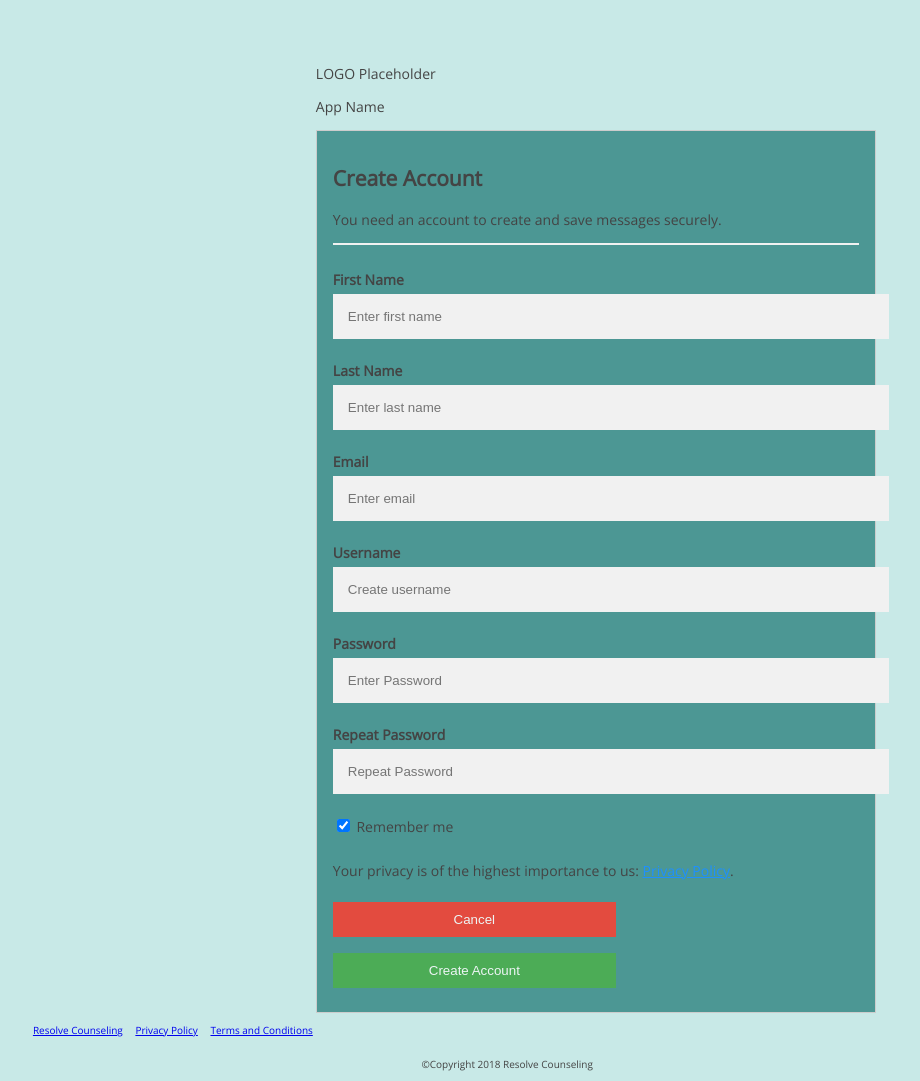
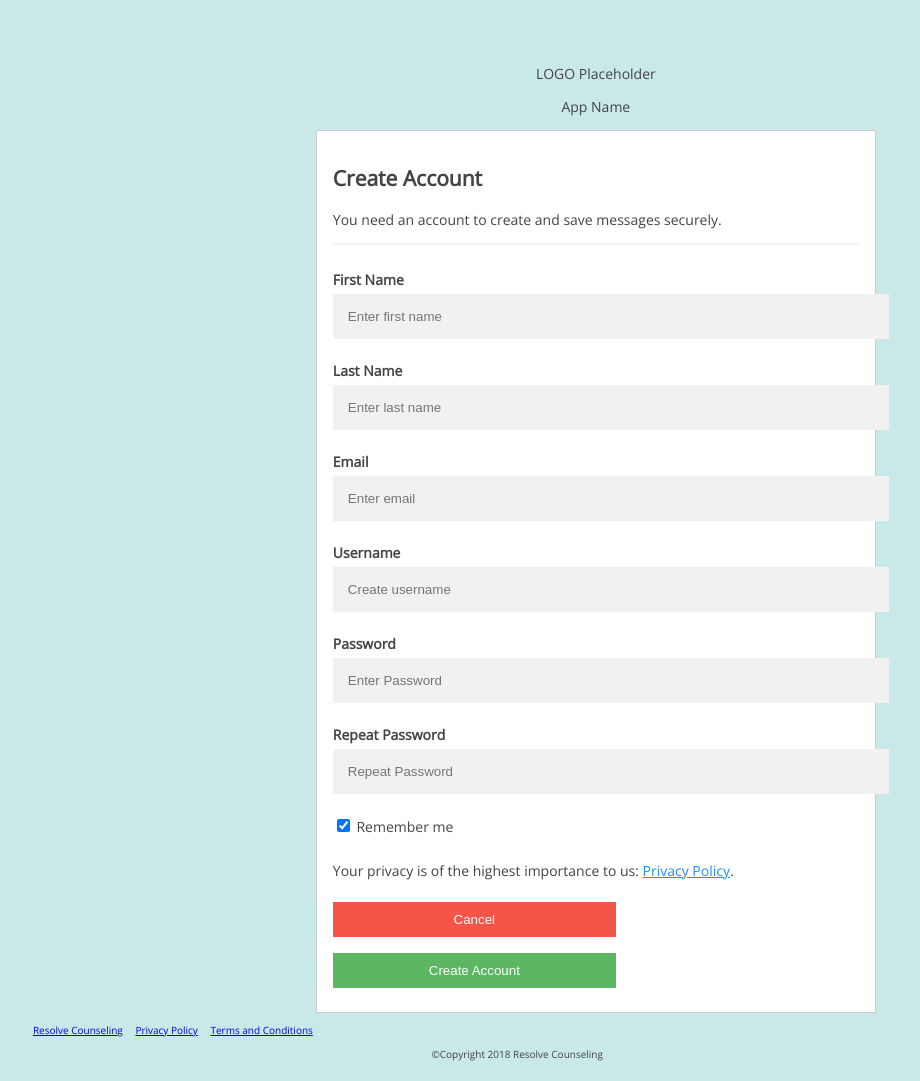
Before and after one commit to bryanspearman/SERF-Board, a website: page public/signup.html in a window 1280 px wide. Shown: the whole page, without its empty margins (50-970 px from the left). Drawn offline with nearby package versions, Linux system fonts and the light colour scheme.

Commit message:
css updates

```diff
--- a/public/main.css
+++ b/public/main.css
@@ -93,10 +93,10 @@ main {
     width: 600px;
   }
 
-  .form-header {
-    position: relative;
+  .center {
     margin: 0 auto;
-    width: 100%;
+    width: 300px;
+    text-align: center;
   }
 
   input[type="text"],
@@ -154,7 +154,7 @@ main {
   }
 
   .form-container {
-    background: #4c9794;
+    background: #fff;
     padding: 16px;
   }
 
--- a/public/signup.html
+++ b/public/signup.html
@@ -21,7 +21,7 @@
         <div class="row">
             <div class="col-12">
                 <section role="region">
-                    <header role="banner" class="form-header">
+                    <header role="banner" class="center">
                         <p>LOGO Placeholder</p>
                         <p>App Name</p>
                     </header>
@@ -79,10 +79,10 @@
             </div>
         </div>
     </main>
+
     <footer role="contentinfo">
         <div class="row">
-            <div class="col-6">
-                <section role="region" class="business_links">
+            <div class="col-6 business_links">
                 <ul>
                     <li>
                         <a href="#">Resolve Counseling</a>
@@ -94,12 +94,9 @@
                         <a href="#">Terms and Conditions</a>
                     </li>
                 </ul>
-                </section>
             </div>
-            <div class="col-6">
-                <section role="region" class="copyright">
-                    <p>&copy;Copyright 2018 Resolve Counseling</p>
-                </section>
+            <div class="col-6 copyright">
+                <span>&copy;Copyright 2018 Resolve Counseling</span>
             </div>
         </div>
     </footer>
```
Also changed, not shown: public/index.html (+5 -8 lines), public/login.html (+5 -9 lines). Lines whose indentation alone changed are shown as unchanged.
